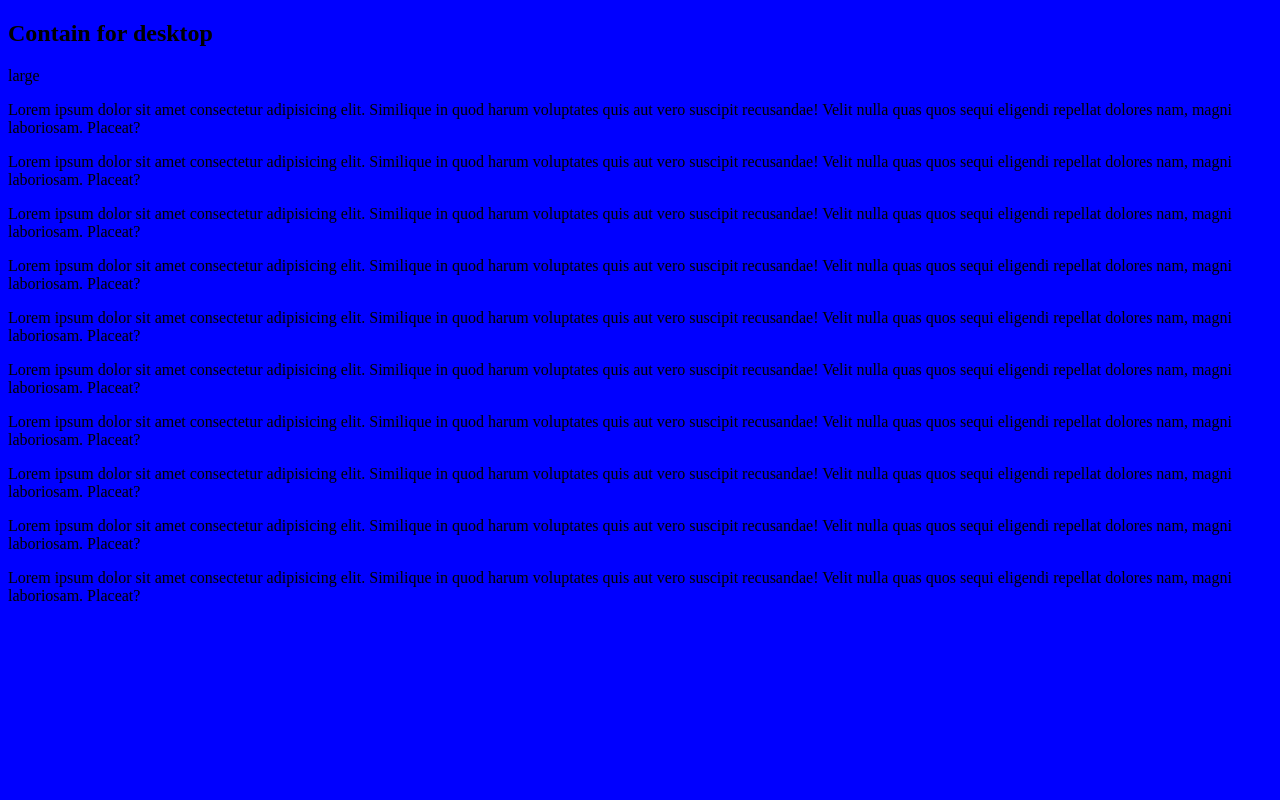
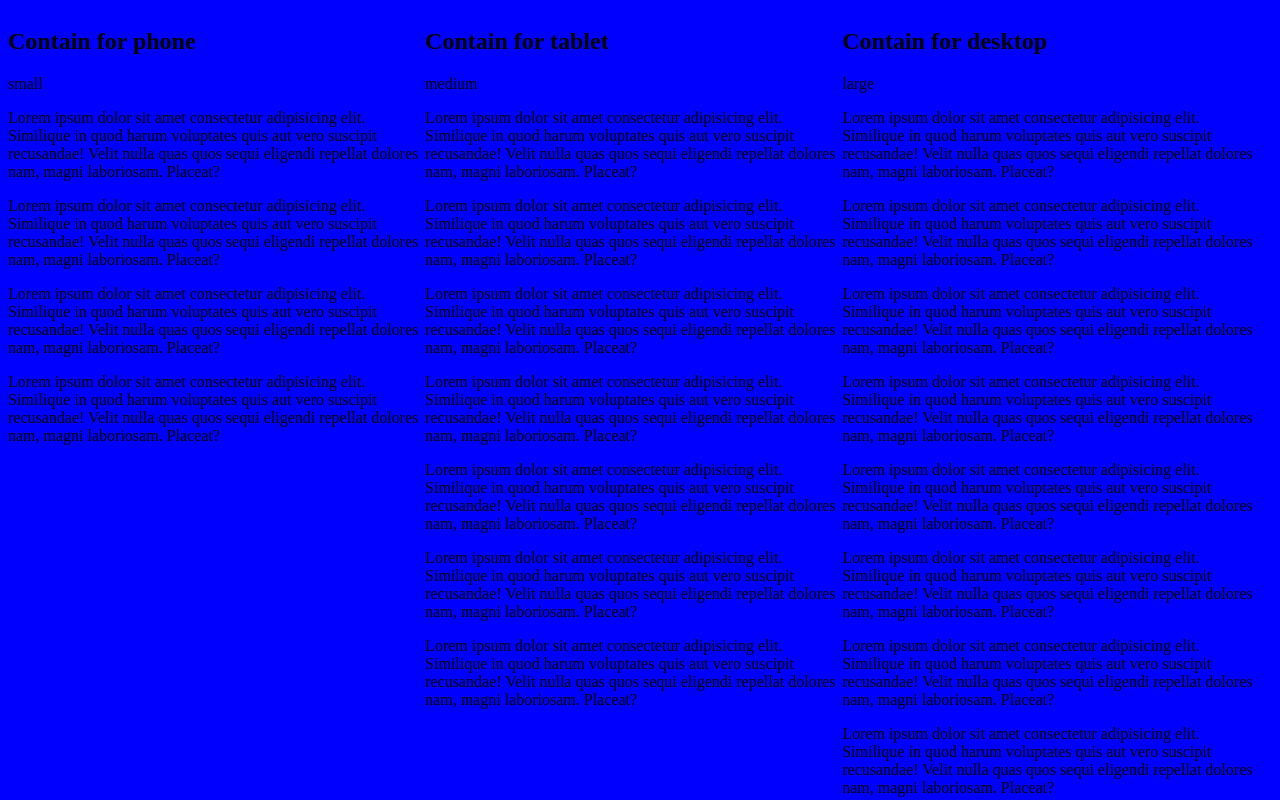
Before and after one commit to ChristineSautelet/learning-responsive, a plain HTML site: page index.html in a window 1280 px wide. Shown: the top 800 px of the page. Drawn offline with Linux system fonts and the light colour scheme.

Commit message:
rearrange

```diff
--- a/index.html
+++ b/index.html
@@ -2,9 +2,10 @@
 <html>
     <head>
         <link rel="stylesheet" href="style.css">
+        <meta name="viewport" content="width=device-width, initial-scale=1.0">
     </head>
     <body>
-        <div id="small">
+        <div class="col-1">
             <h2>Contain for phone</h2>
             <p>small</p>
             <P>Lorem ipsum dolor sit amet consectetur adipisicing elit. Similique in quod harum voluptates quis aut vero suscipit recusandae! Velit nulla quas quos sequi eligendi repellat dolores nam, magni laboriosam. Placeat?</P>
@@ -12,7 +13,7 @@
             <P>Lorem ipsum dolor sit amet consectetur adipisicing elit. Similique in quod harum voluptates quis aut vero suscipit recusandae! Velit nulla quas quos sequi eligendi repellat dolores nam, magni laboriosam. Placeat?</P>
             <P>Lorem ipsum dolor sit amet consectetur adipisicing elit. Similique in quod harum voluptates quis aut vero suscipit recusandae! Velit nulla quas quos sequi eligendi repellat dolores nam, magni laboriosam. Placeat?</P>
         </div>
-        <div id="medium">
+        <div class="col-2">
             <h2>Contain for tablet</h2>
             <p>medium</p>
             <P>Lorem ipsum dolor sit amet consectetur adipisicing elit. Similique in quod harum voluptates quis aut vero suscipit recusandae! Velit nulla quas quos sequi eligendi repellat dolores nam, magni laboriosam. Placeat?</P>
@@ -23,7 +24,7 @@
             <P>Lorem ipsum dolor sit amet consectetur adipisicing elit. Similique in quod harum voluptates quis aut vero suscipit recusandae! Velit nulla quas quos sequi eligendi repellat dolores nam, magni laboriosam. Placeat?</P>
             <P>Lorem ipsum dolor sit amet consectetur adipisicing elit. Similique in quod harum voluptates quis aut vero suscipit recusandae! Velit nulla quas quos sequi eligendi repellat dolores nam, magni laboriosam. Placeat?</P>
         </div>
-        <div id="large">
+        <div class="col-3">
             <h2>Contain for desktop</h2>
             <p>large</p>
             <P>Lorem ipsum dolor sit amet consectetur adipisicing elit. Similique in quod harum voluptates quis aut vero suscipit recusandae! Velit nulla quas quos sequi eligendi repellat dolores nam, magni laboriosam. Placeat?</P>
--- a/style.css
+++ b/style.css
@@ -1,39 +1,26 @@
-body{
-    background-color: red;
-    box-sizing: border-box;
-    width: 100%;
+body {
+  box-sizing: border-box;
+  background-color: red;
 }
-#medium{
-    display: none;
+[class*="col-"] {
+  float: left;
 }
-#large{
-    display: none;
+/* For mobile phones: */
+[class*="col-"] {
+  width: 100%;
 }
+
 @media only screen and (min-width: 300px) {
-    body{
-        background-color: green;
-    }
-    #small{
-        display: none;
-    }
-    #medium{
-        display: inline;
-    }
-    #large{
-        display: none;
-    }
+  /* For tablets: */
+  .col-1 {width: 67%;}
+  .col-2 {width: 33%;}
+  .col-3 {width: 100%;}
 }
 @media only screen and (min-width: 768px) {
+  /* For desktop: */
     body{
-        background-color: blue;
-    }
-    #small{
-        display: none;
-    }
-    #medium{
-        display: none;
-    }
-    #large{
-        display: inline;
-    }
+        background-color: blue;}
+    .col-1 {width: 33%;}
+    .col-2 {width: 33%;}
+    .col-3 {width: 33%;}
 }
```
